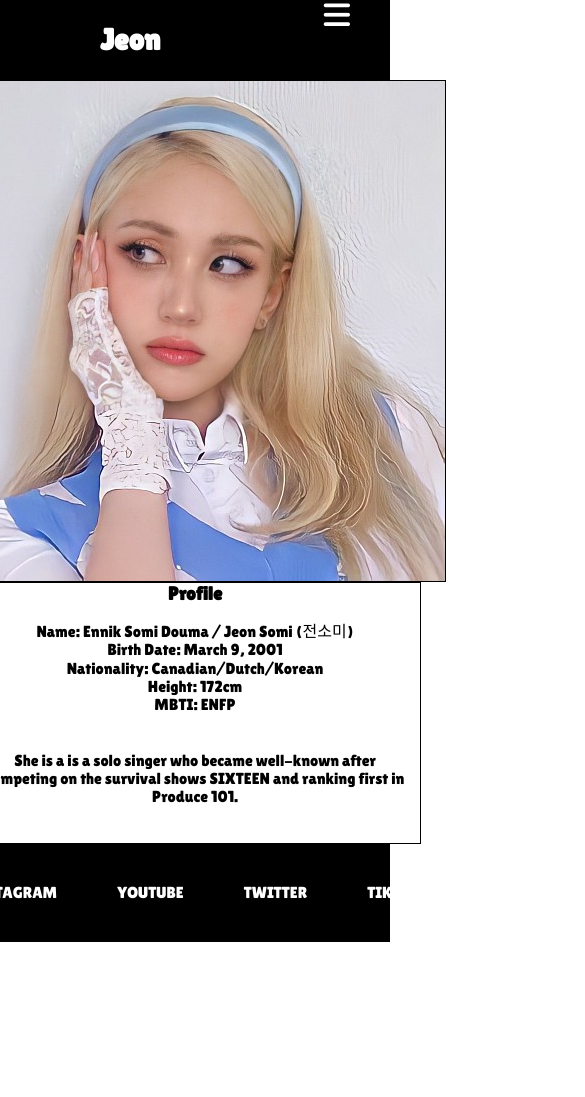
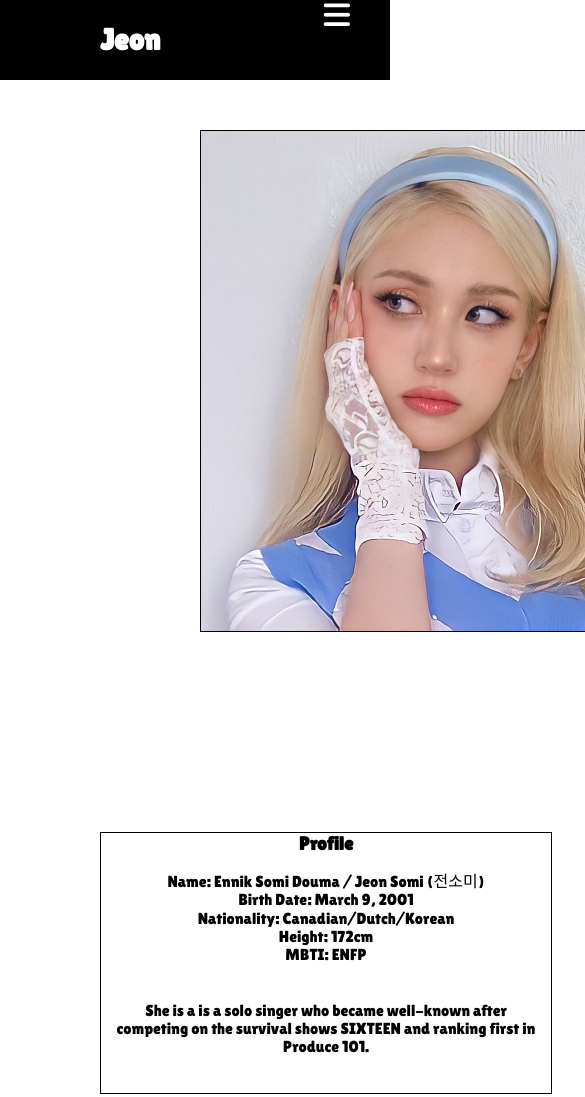
Before and after one commit to mengteck-liew/Assignment1, a plain HTML site: page profile.html in a window 390 px wide. Shown: the top 1097 px of the page, 585 px wide, since content can reach past the window. Before the commit the page ends 942 px from the top, so only its background shows below. Drawn offline with Linux system fonts and the light colour scheme.

Commit message:
updated margin for video.html

```diff
--- a/styleProfile.css
+++ b/styleProfile.css
@@ -138,16 +138,8 @@ footer {
         left: 0;
     }
 }
-@media screen and (max-width: 800px) {
+@media (max-width: 800px) {
     .flex-container {
-        flex-direction: column;
-        align-items: center;
+      flex-direction: column;
     }
-    .box1 {
-        margin:0px ;
-    }
-    .box2 {
-        margin: 0px;
-        flex-direction: column;
-    }
-}
+  }
--- a/styleVideo.css
+++ b/styleVideo.css
@@ -61,7 +61,7 @@ h2 {
     justify-content: center;
 }
 .box {
-    margin: 45px;
+    margin: 25px;
 }
 @media (max-width: 952px){
     .title {
```
